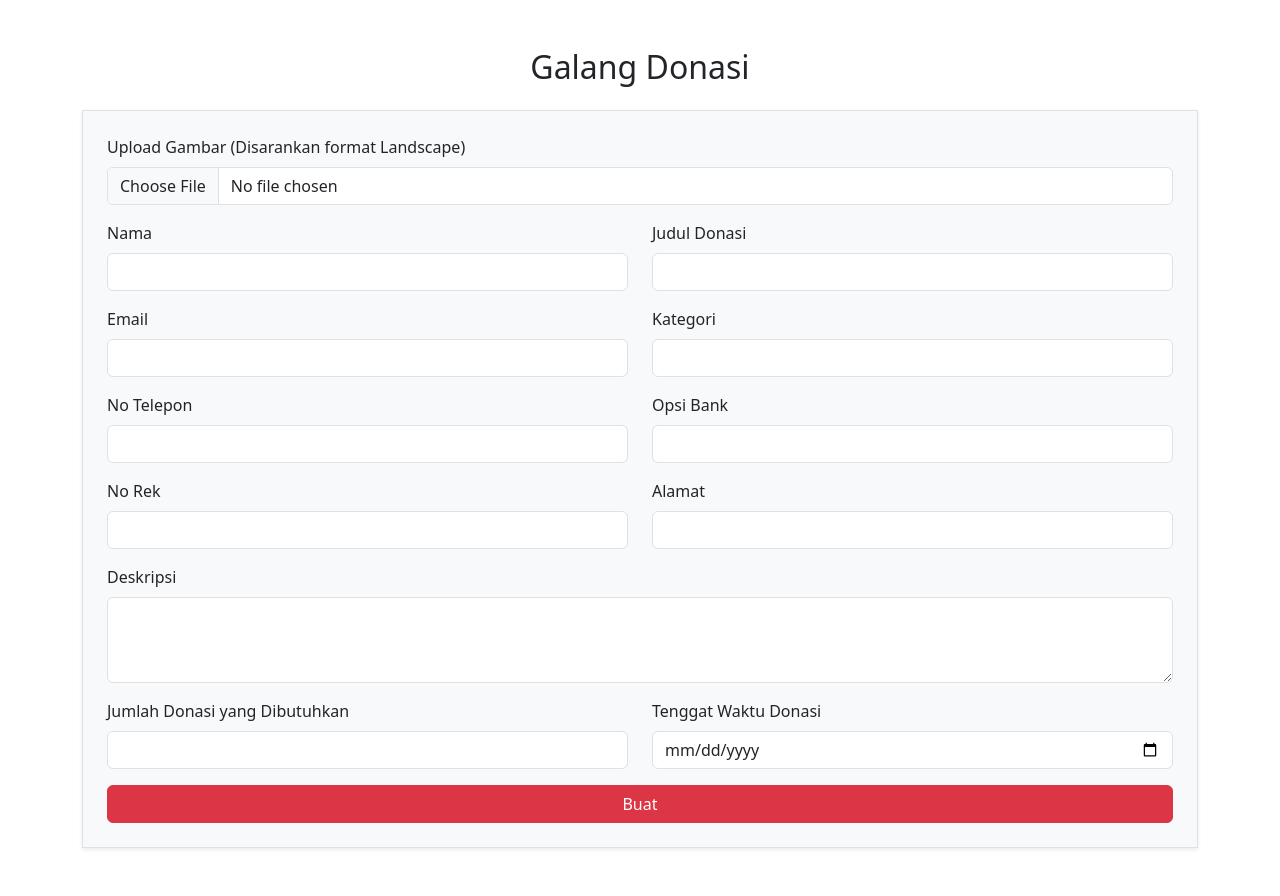
After one commit to Eval04/Aiva-care, a PHP site: page /Galang-Dana.php in a window 1280 px wide. The commit adds this page. Run offline with PHP 8.4, Linux system fonts and the light colour scheme.

Commit message:
Banyak ku fix *ival

```diff
--- /dev/null
+++ b/Galang-Dana.php
@@ -0,0 +1,131 @@
+<!DOCTYPE html>
+<html lang="en">
+<head>
+    <meta charset="UTF-8">
+    <meta name="viewport" content="width=device-width, initial-scale=1.0">
+    <title>Galang Donasi</title>
+    <!-- Bootstrap CSS -->
+    <link href="https://cdn.jsdelivr.net/npm/bootstrap@5.3.0-alpha1/dist/css/bootstrap.min.css" rel="stylesheet">
+</head>
+<body>
+<?php
+include("connection/koneksi.php");
+
+if ($_SERVER["REQUEST_METHOD"] == "POST") {
+    $nama = $_POST['nama'];
+    $email = $_POST['email'];
+    $no_telp = $_POST['no_telp'];
+    $no_rek = $_POST['no_rek'];
+    $alamat = $_POST['alamat'];
+    $judul_donasi = $_POST['judul_donasi'];
+    $kategori = $_POST['kategori'];
+    $opsi_bank = $_POST['opsi_bank'];
+    $deskripsi = $_POST['deskripsi'];
+    $jumlah_donasi = $_POST['jumlah_donasi'];
+    $tenggat_waktu = $_POST['tenggat_waktu'];
+
+    // Validasi input
+    if (empty($nama) || empty($email) || empty($no_telp) || empty($judul_donasi) || empty($jumlah_donasi) || empty($tenggat_waktu)) {
+        die("<div class='alert alert-danger'>Harap isi semua data yang diperlukan!</div>");
+    }
+
+    // Validasi gambar
+    $check = getimagesize($_FILES["gambar"]["tmp_name"]);
+    if ($check === false) {
+        die("<div class='alert alert-danger'>File yang diunggah bukan gambar!</div>");
+    }
+
+    // Upload gambar
+    $target_dir = "img/";
+    $target_file = $target_dir . basename($_FILES["gambar"]["name"]);
+    if (!move_uploaded_file($_FILES["gambar"]["tmp_name"], $target_file)) {
+        die("<div class='alert alert-danger'>Gagal mengunggah gambar.</div>");
+    }
+
+    // Insert data menggunakan prepared statements
+    $stmt = $conn->prepare("INSERT INTO campaign (nama, email, no_telp, no_rek, alamat, judul_donasi, kategori, opsi_bank, deskripsi, jumlah_donasi, tenggat_waktu, gambar)
+                            VALUES (?, ?, ?, ?, ?, ?, ?, ?, ?, ?, ?, ?)");
+    $stmt->bind_param("sssssssssdss", $nama, $email, $no_telp, $no_rek, $alamat, $judul_donasi, $kategori, $opsi_bank, $deskripsi, $jumlah_donasi, $tenggat_waktu, $target_file);
+
+    if ($stmt->execute()) {
+        echo "<div class='alert alert-success'>Donasi berhasil dibuat!</div>";
+    } else {
+        echo "<div class='alert alert-danger'>Terjadi kesalahan saat menyimpan data. Silakan coba lagi.</div>";
+    }
+
+    $stmt->close();
+}
+
+$conn->close();
+?>
+
+
+<div class="container my-5">
+        <h2 class="text-center mb-4">Galang Donasi</h2>
+        <form class="border p-4 shadow-sm bg-light" method="POST" enctype="multipart/form-data">
+            <div class="mb-3">
+                <label for="gambar" class="form-label">Upload Gambar (Disarankan format Landscape)</label>
+                <input type="file" class="form-control" id="gambar" name="gambar">
+            </div>
+            <div class="row mb-3">
+                <div class="col-md-6">
+                    <label for="nama" class="form-label">Nama</label>
+                    <input type="text" class="form-control" id="nama" name="nama" required>
+                </div>
+                <div class="col-md-6">
+                    <label for="judul_donasi" class="form-label">Judul Donasi</label>
+                    <input type="text" class="form-control" id="judul_donasi" name="judul_donasi" required>
+                </div>
+            </div>
+            <div class="row mb-3">
+                <div class="col-md-6">
+                    <label for="email" class="form-label">Email</label>
+                    <input type="email" class="form-control" id="email" name="email" required>
+                </div>
+                <div class="col-md-6">
+                    <label for="kategori" class="form-label">Kategori</label>
+                    <input type="text" class="form-control" id="kategori" name="kategori">
+                </div>
+            </div>
+            <div class="row mb-3">
+                <div class="col-md-6">
+                    <label for="no_telp" class="form-label">No Telepon</label>
+                    <input type="text" class="form-control" id="no_telp" name="no_telp" required>
+                </div>
+                <div class="col-md-6">
+                    <label for="opsi_bank" class="form-label">Opsi Bank</label>
+                    <input type="text" class="form-control" id="opsi_bank" name="opsi_bank">
+                </div>
+            </div>
+            <div class="row mb-3">
+                <div class="col-md-6">
+                    <label for="no_rek" class="form-label">No Rek</label>
+                    <input type="text" class="form-control" id="no_rek" name="no_rek" required>
+                </div>
+                <div class="col-md-6">
+                    <label for="alamat" class="form-label">Alamat</label>
+                    <input type="text" class="form-control" id="alamat" name="alamat">
+                </div>
+            </div>
+            <div class="mb-3">
+                <label for="deskripsi" class="form-label">Deskripsi</label>
+                <textarea class="form-control" id="deskripsi" name="deskripsi" rows="3"></textarea>
+            </div>
+            <div class="row mb-3">
+                <div class="col-md-6">
+                    <label for="jumlah_donasi" class="form-label">Jumlah Donasi yang Dibutuhkan</label>
+                    <input type="number" class="form-control" id="jumlah_donasi" name="jumlah_donasi" required>
+                </div>
+                <div class="col-md-6">
+                    <label for="tenggat_waktu" class="form-label">Tenggat Waktu Donasi</label>
+                    <input type="date" class="form-control" id="tenggat_waktu" name="tenggat_waktu">
+                </div>
+            </div>
+            <button type="submit" class="btn btn-danger w-100">Buat</button>
+        </form>
+    </div>
+
+    <!-- Bootstrap JS -->
+    <script src="https://cdn.jsdelivr.net/npm/bootstrap@5.3.0-alpha1/dist/js/bootstrap.bundle.min.js"></script>
+</body>
+</html>
--- a/login.php
+++ b/login.php
@@ -32,7 +32,8 @@ if ($_SERVER['REQUEST_METHOD'] == 'POST') {
                 $_SESSION['user_email'] = $user['email'];
 
                 // Redirect ke halaman utama
-                header("Location: login_user.php");
+                // ingat ganti kalo sudah mu buat from homepage login nya
+                header("Location: home_page.php");
                 exit();
             } else {
                 $error = "Password salah!";
```
Also changed, not shown: Login-Berdonasi.php (renamed from login_user.php, +9 -9 lines), img/Google_icon.png (deleted), img/Screenshot 2024-10-11 193910.png (renamed from img/disaster.png), img/Sircle logo.png (deleted), img/education.png (deleted), img/helemmoment.jpg (deleted).
